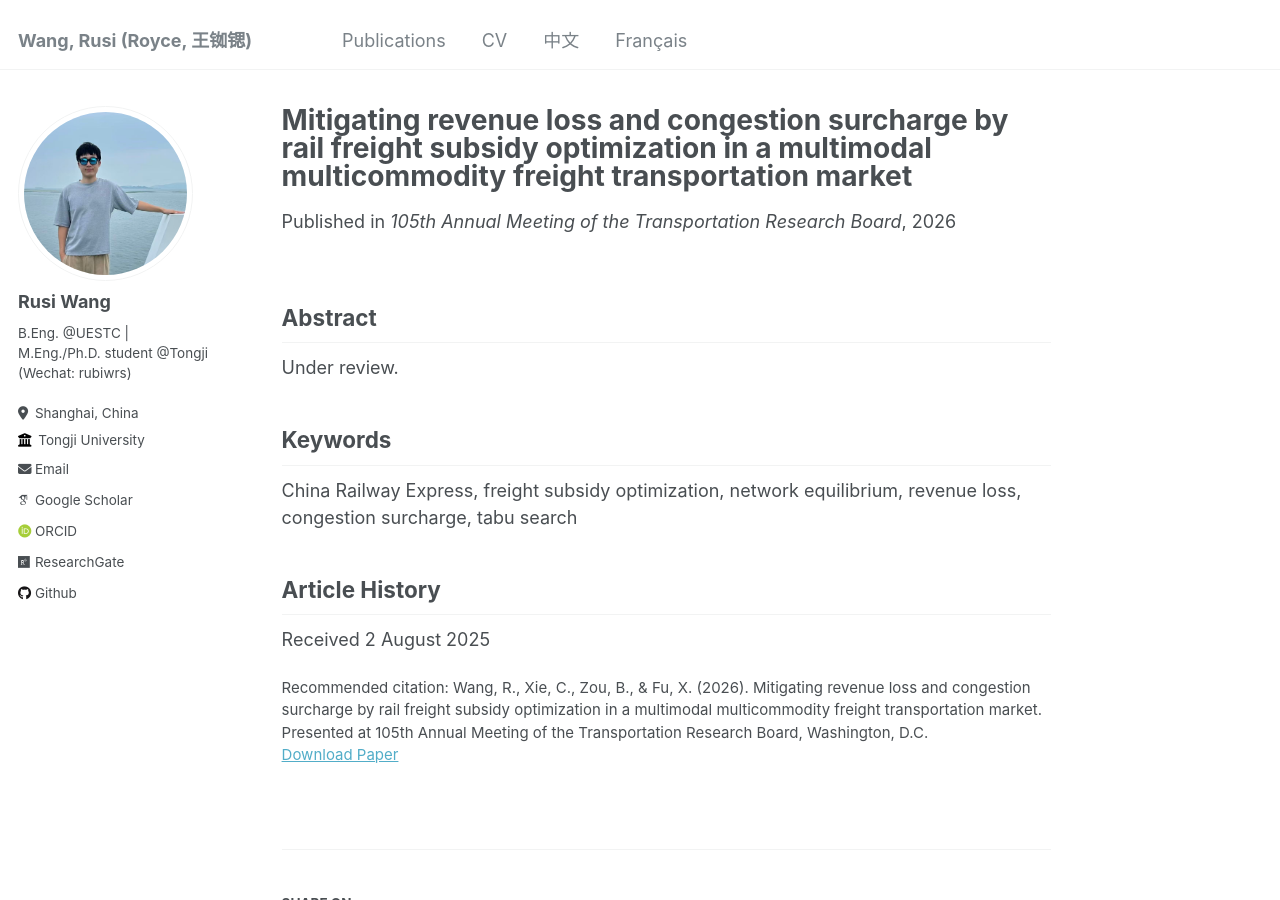
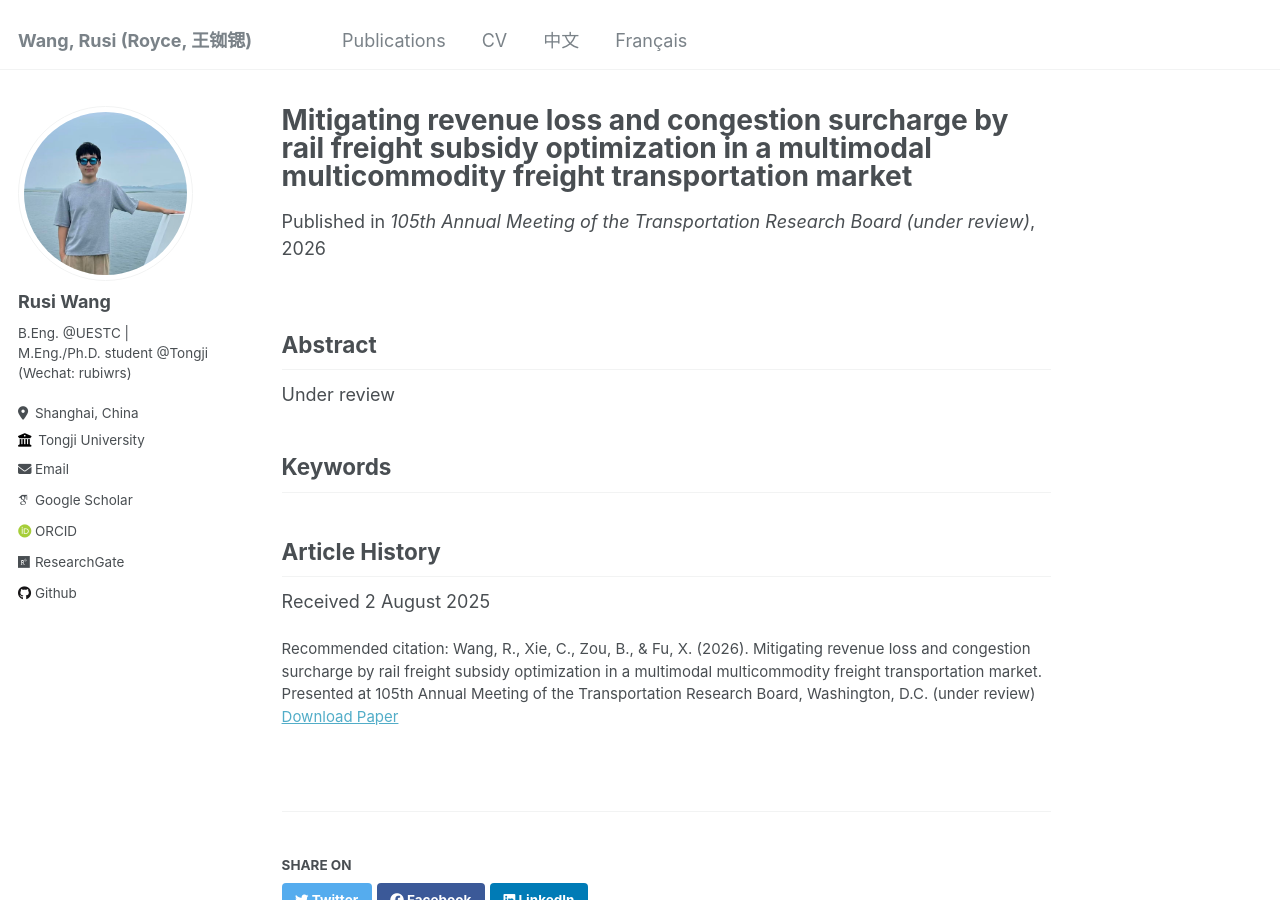
Before and after one commit to RusiWang99/RusiWang99.github.io, a Jekyll site: the page built from _publications/2026-01-11-Mitigating revenue loss and congestion surcharge by rail freight subsidy optimization in a multimodal multicommodity freight transportation market.md, in a window 1280 px wide and 900 px high. Built offline with Jekyll 4.4.1, drawn with Linux system fonts in a browser that asks for light colours; some web fonts are replaced.

Commit message:
Update 2026-01-11-Mitigating revenue loss and congestion surcharge by rail freight subsidy optimization in a multimodal multicommodity freight transportation market.md

```diff
--- a/_publications/2026-01-11-Mitigating revenue loss and congestion surcharge by rail freight subsidy optimization in a multimodal multicommodity freight transportation market.md
+++ b/_publications/2026-01-11-Mitigating revenue loss and congestion surcharge by rail freight subsidy optimization in a multimodal multicommodity freight transportation market.md
@@ -4,16 +4,15 @@ collection: publications
 permalink: /publication/2026-01-11-Mitigating revenue loss and congestion surcharge by rail freight subsidy optimization in a multimodal multicommodity freight transportation market
 excerpt: 'This study particularly analyzes the impact of adjusting the tradeoff between the interest of the carrier and shippers in freight subsidy design. It extends to detail the efficient algorithm from our *Transport Policy* journal paper, providing its full mathematical formulation.'
 date: 2026-01-11
-venue: '105th Annual Meeting of the Transportation Research Board'
+venue: '105th Annual Meeting of the Transportation Research Board (under review)'
 paperurl: ''
-citation: 'Wang, R., Xie, C., Zou, B., & Fu, X. (2026). Mitigating revenue loss and congestion surcharge by rail freight subsidy optimization in a multimodal multicommodity freight transportation market. Presented at 105th Annual Meeting of the Transportation Research Board, Washington, D.C.'
+citation: 'Wang, R., Xie, C., Zou, B., & Fu, X. (2026). Mitigating revenue loss and congestion surcharge by rail freight subsidy optimization in a multimodal multicommodity freight transportation market. Presented at 105th Annual Meeting of the Transportation Research Board, Washington, D.C. (under review)'
 ---
 
 ## Abstract
-Under review.
+Under review
 
 ## Keywords
-China Railway Express, freight subsidy optimization, network equilibrium, revenue loss, congestion surcharge, tabu search
 
 ## Article History
 
```
